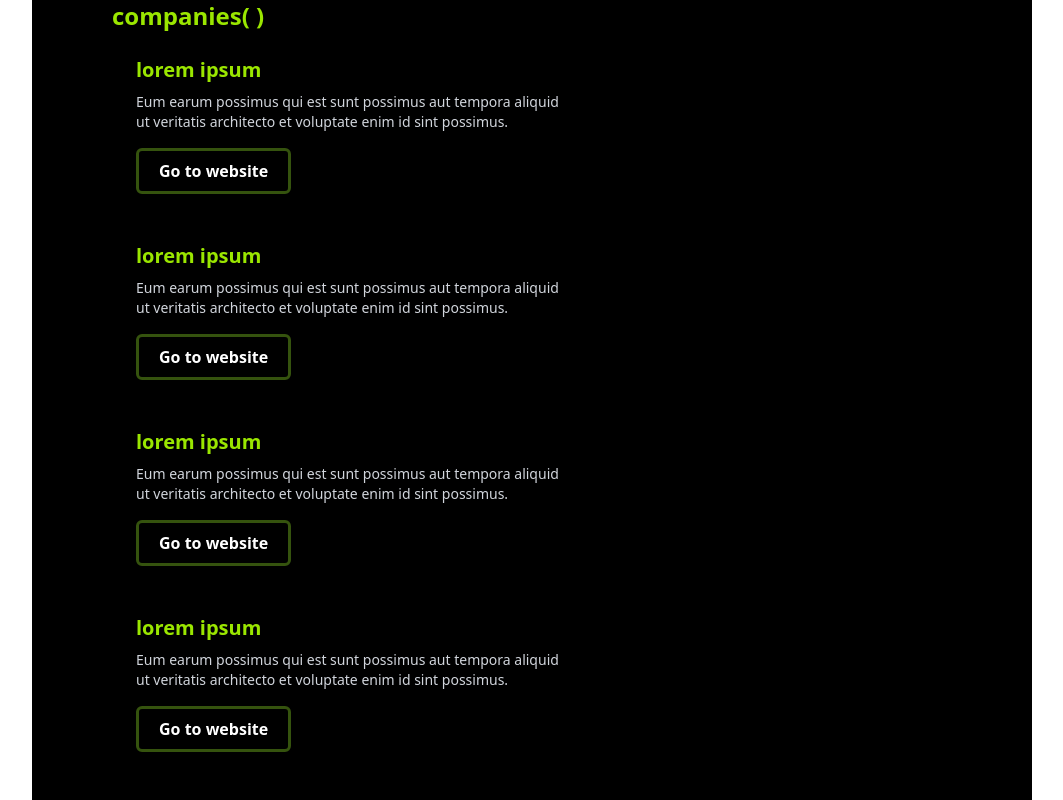
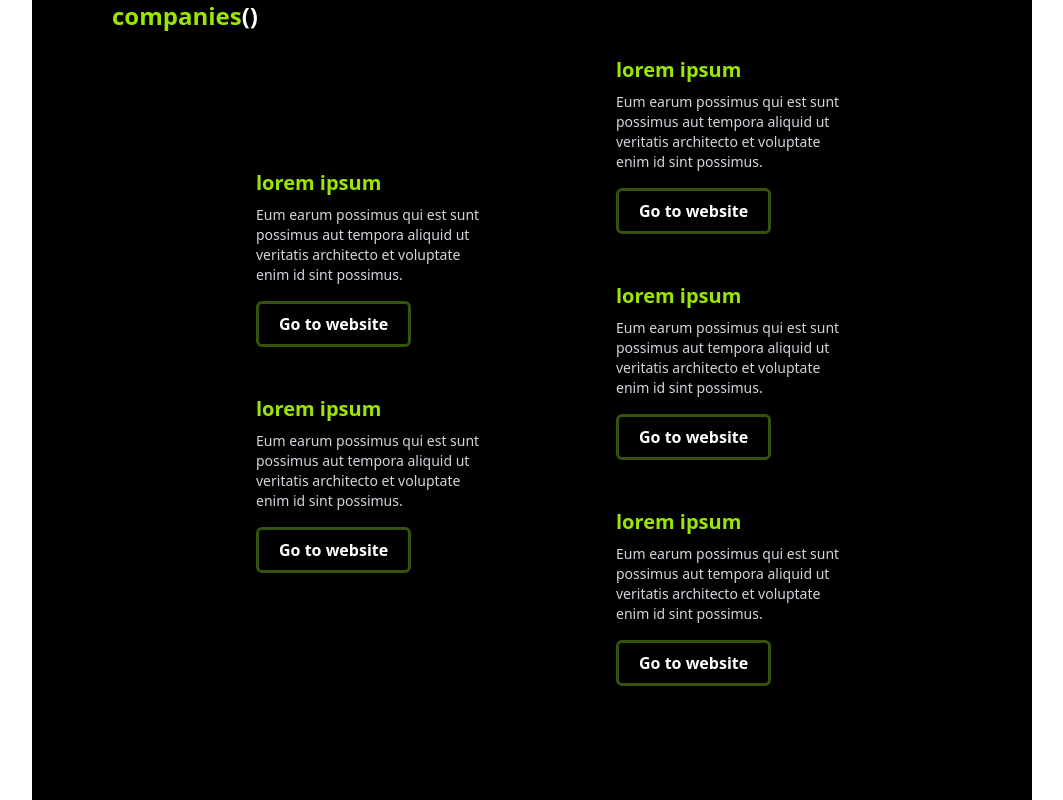
Before and after one commit to mwenaro/gomycode-react-ts-fullstack-dev-portfolio, a React (Vite) app: page / in a window 1280 px wide. Shown: the top 800 px of the page, without its empty margins (108-1171 px from the left). Built offline with nearby package versions, Linux system fonts and the light colour scheme.

Commit message:
added margin spacing and arranged the code of companies.tsx

```diff
--- a/src/components/Companies.tsx
+++ b/src/components/Companies.tsx
@@ -6,13 +6,13 @@ export function Companies() {
       {/* Title */}
       <div>
         <h2 className="text-lime-400 text-2xl font-semibold font-roboto mt-">
-          companies( )
+          companies<span className="text-white">()</span>
         </h2>
       {/* Companies cards */}
-      <div className="flex flex-row flex-wrap">
+      <div className="flex flex-row flex-wrap ml-30">
 
         {/*Left  Section */}
-        <div className="flex flex-col justify-center">
+        <div className="flex flex-col justify-center mr-20">
         {/* 1st company */}
         <CompanyCard />
 
--- a/src/components/CompanyCard.tsx
+++ b/src/components/CompanyCard.tsx
@@ -1,7 +1,7 @@
 
 export function CompanyCard() {
   return (
-    <div className="bg-900 p-6 shadow-md w-full md:w-[480px]">
+    <div className="bg-900 p-6 shadow-md w-full md:w-[280px]">
       <h3 className="text-lime-400 text-xl font-semibold mb-2">lorem ipsum</h3>
       <p className="text-sm text-gray-300 mb-4"> Eum earum possimus qui est sunt possimus aut tempora aliquid ut
             veritatis architecto et voluptate enim id sint possimus.</p>
```
